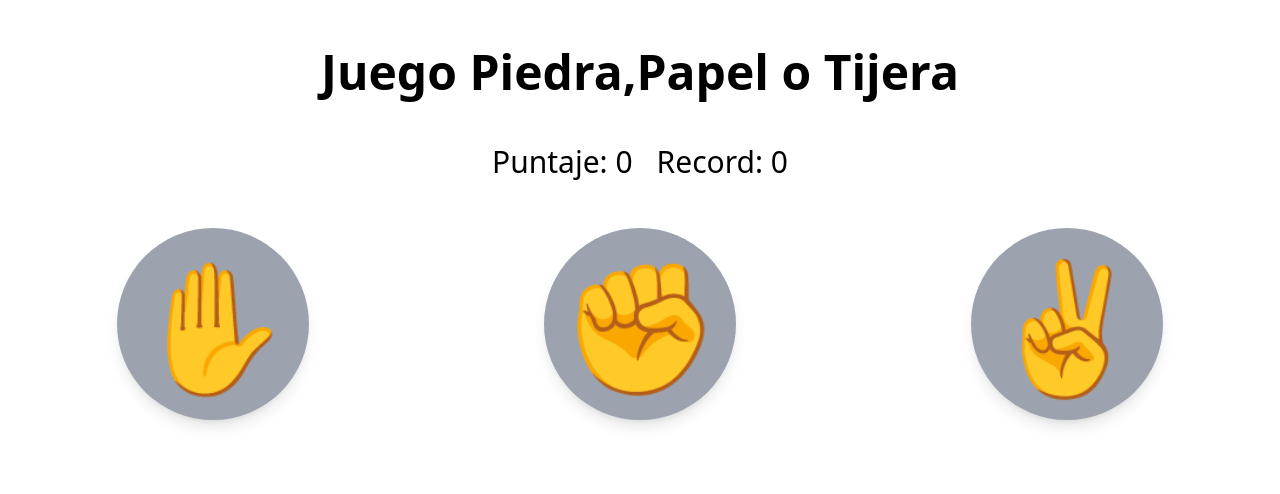
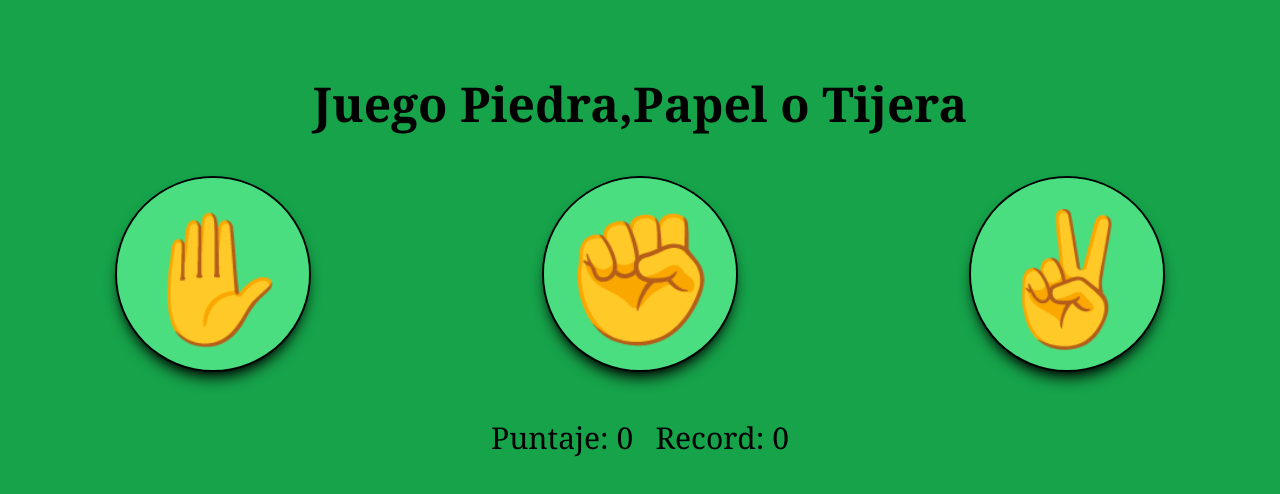
Before and after one commit to NicoSurbayrole/piedra-papel-tijera, a React (Vite) app: page / in a window 1280 px wide. Shown: the top 494 px of the page. Built offline with nearby package versions, Linux system fonts and the light colour scheme.

Commit message:
"add styles"

```diff
--- a/src/App.tsx
+++ b/src/App.tsx
@@ -13,7 +13,7 @@ const renderModule = (step: STEPS) => {
     case STEPS.PLAY:
       return <PlayModule />
     case STEPS.GAME_OVER:
-      return <GameOverModule/>
+      return <GameOverModule />
     default:
       return null
   }
@@ -26,9 +26,11 @@ function App() {
 
   return (
     <>
-      <h1 className='text-center text-5xl font-bold pt-12'>Juego Piedra,Papel o Tijera</h1>
-      <Score/>
-      {module}
+      <div className='box-border bg-green-600 h-lvh pt-20'>
+      <h1 className='bg-green-600 text-center text-5xl font-bold pb-12 font-serif'>Juego Piedra,Papel o Tijera</h1>
+        {module}
+        <Score  />
+      </div>
     </>
   )
 }
--- a/src/components/Button.tsx
+++ b/src/components/Button.tsx
@@ -29,7 +29,7 @@ const Button: React.FC<ButtonProps> = ({ status }) => {
         }
     }
     return (
-        <button className="bg-gray-400 hover:bg-gray-600 rounded-lg w-40 py-3 text-xl m-auto text-white block" onClick={onClick}>Continuar</button>
+        <button className="bg-green-400 border-black border-2 hover:bg-slate-200 text-black  rounded-lg w-40 py-3 text-xl m-auto  block font-serif" onClick={onClick}>Continuar</button>
     )
 }
 
--- a/src/components/Choice.tsx
+++ b/src/components/Choice.tsx
@@ -10,8 +10,8 @@ const Choice = ({choice,onClick}:ChoiceProops) =>{
     const onClickChoice = () => (choice && onClick) && onClick(choice);
 
     return(
-        <div className="rounded-full text-9xl">
-            <button className="bg-gray-400 hover:bg-gray-600 rounded-full shadow-lg h-48 w-48" onClick={onClickChoice}>
+        <div className="rounded-full text-9xl border-black border-2">
+            <button className="bg-green-400  shadow-black hover:bg-slate-200 rounded-full shadow-lg h-48 w-48" onClick={onClickChoice}>
                 {choice ?? "🤔"}
             </button>
         </div>
--- a/src/components/Score.tsx
+++ b/src/components/Score.tsx
@@ -6,9 +6,9 @@ const Score = () =>{
     const [score,maxScore] = useScoreState(state => [state.score, state.maxScore]);
 
     return(
-        <div className="w-80 m-auto flex justify-around py-12">
-            <h2 className="text-3xl">Puntaje: {score}</h2>
-            <h2 className="text-3xl">Record: {maxScore}</h2>
+        <div className="w-80 m-auto flex justify-around pt-12">
+            <h2 className="text-3xl font-serif">Puntaje: {score}</h2>
+            <h2 className="text-3xl font-serif">Record: {maxScore}</h2>
         </div>
     )
 }
--- a/src/modules/GameOverModule.tsx
+++ b/src/modules/GameOverModule.tsx
@@ -14,7 +14,7 @@ const GameOverModule = () => {
     }
 
     return(
-        <button className="bg-gray-400 hover:bg-gray-600 rounded-lg w-40 py-3 text-xl m-auto text-white block" onClick={onClickPlayAgain}>Jugar De Nuevo</button>
+        <button className="bg-green-400 border-black border-2 hover:bg-slate-200 text-black  rounded-lg w-40 py-3 text-xl m-auto  block font-serif" onClick={onClickPlayAgain}>Jugar De Nuevo</button>
     )
 }
 
```
